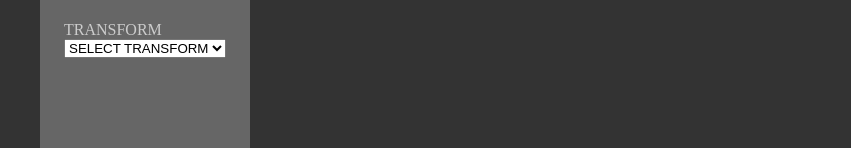
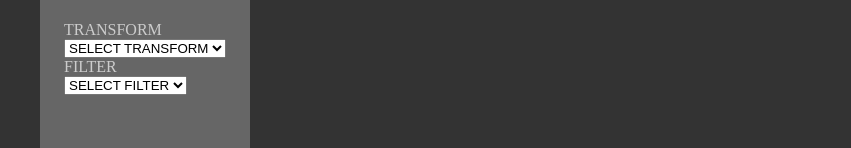
Before and after one commit to Korilakkuma/ArtCanvas, a plain HTML site: page index.html in a window 1280 px wide. Shown: the part 215-363 px from the top of the page, without its empty margins (208-1059 px from the left). Drawn offline with Linux system fonts and the light colour scheme.

Commit message:
Update Demo
Add the feature of image filter.

```diff
--- a/index.html
+++ b/index.html
@@ -126,6 +126,19 @@
                             </select>
                         </dd>
                     </dl>
+                    <dl>
+                        <dt>FILTER</dt>
+                        <dd>
+                            <select id="select-filter">
+                                <option value="" selected>SELECT FILTER</option>
+                                <option value="redemphasis">Red-Emphasis</option>
+                                <option value="grayscale">Grayscale</option>
+                                <option value="reverse">Reverse</option>
+                                <option value="noise">Noise</option>
+                                <option value="blur">Blur</option>
+                            </select>
+                        </dd>
+                    </dl>
                 </fieldset>
             </form>
         </div>
--- a/javascript/myworks/controller.js
+++ b/javascript/myworks/controller.js
@@ -201,4 +201,9 @@ $(function() {
         }
     });
 
+    $('#select-filter').change(function() {
+        var amounts = [WIDTH, HEIGHT, 30000];
+
+        artCanvas.filter(this.value, amounts);
+    });
 });
```
